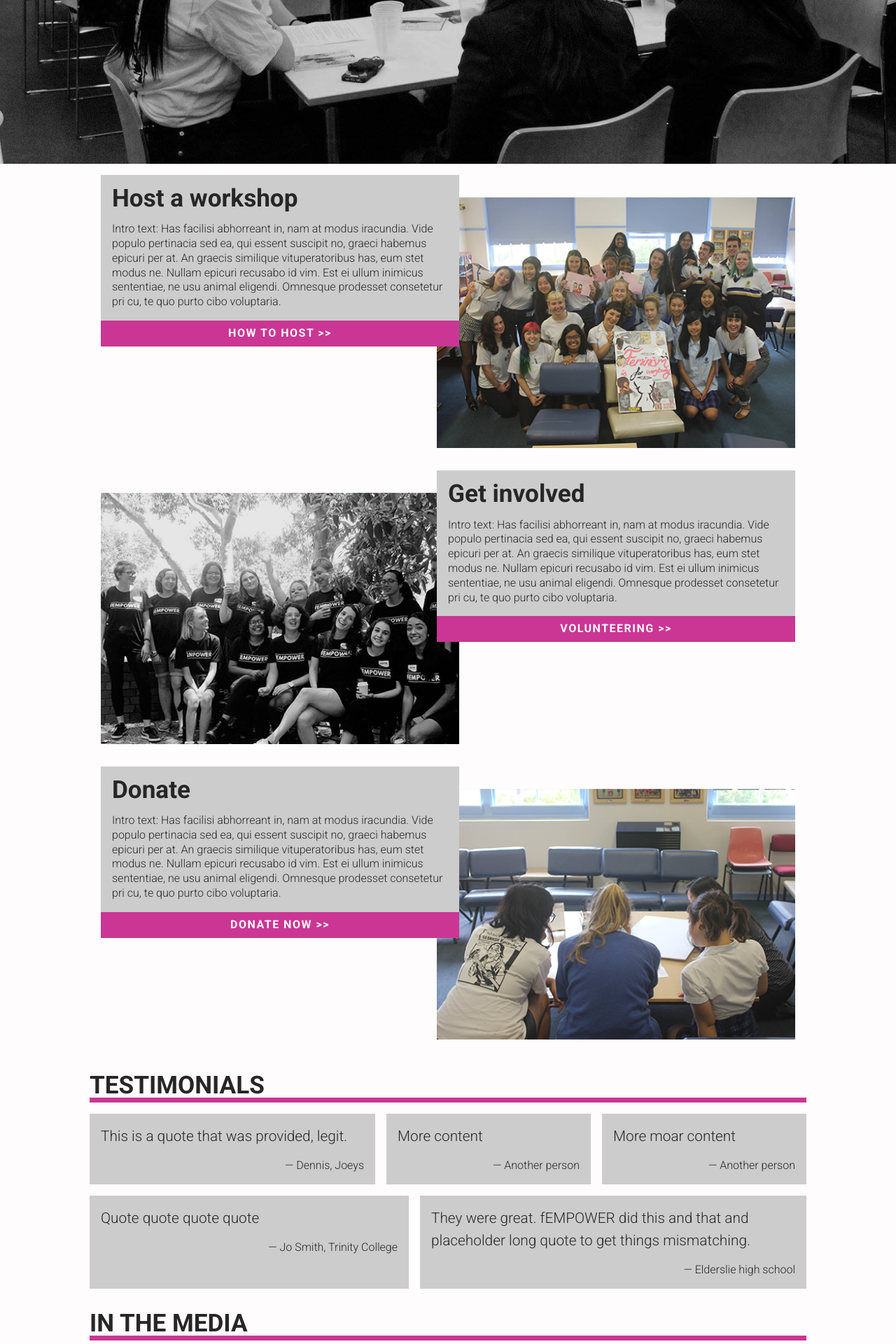
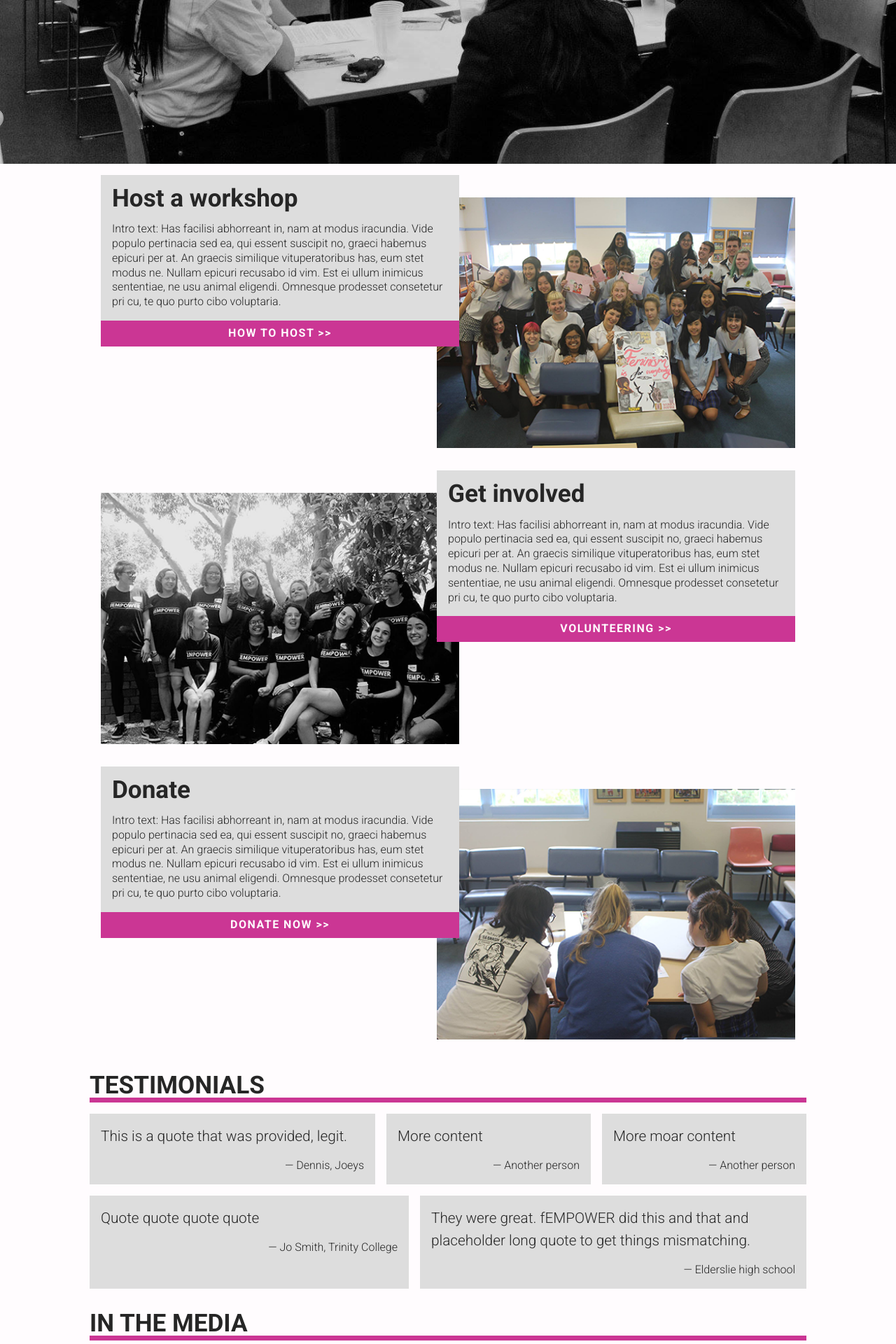
Before and after one commit to fempower/fempower.github.io, a Jekyll site: the page built from _pages/home.md, in a window 1280 px wide. Shown: the part 666-2586 px from the top of the page at 70% size. Built offline with Jekyll 4.4.1, drawn with Linux system fonts in a browser that asks for light colours; our own code applies the rules of GitHub Pages for plain Markdown files.

Commit message:
Styles
- lighter light grey
- line on footer
- adjusted card/image overlap on mobile

```diff
--- a/_sass/_card.scss
+++ b/_sass/_card.scss
@@ -37,7 +37,7 @@
 }
 
 .card__image {
-  margin: 0 0 -10rem;
+  margin: 0 0 -5rem;
 
   @media (min-width: $breakpoint) {
     flex-basis: 50%;
--- a/_sass/_footer.scss
+++ b/_sass/_footer.scss
@@ -4,6 +4,7 @@
   padding: 0.5rem;
   text-align: center;
   color: $fp-white;
+  border-top: 1px solid $fp-pink;
 
   @media (min-width: $breakpoint) {
     & :last-child {
--- a/_sass/_global.scss
+++ b/_sass/_global.scss
@@ -14,7 +14,7 @@ $fp-pink: #cb3694;
 $fp-white: #fffcfe;
 $fp-black: #262626;
 $fp-grey: #808080;
-$fp-light-grey: #cccccc;
+$fp-light-grey: #ddd;
 $fp-light-pink: #f5bae0;
 
 // Typography
```
